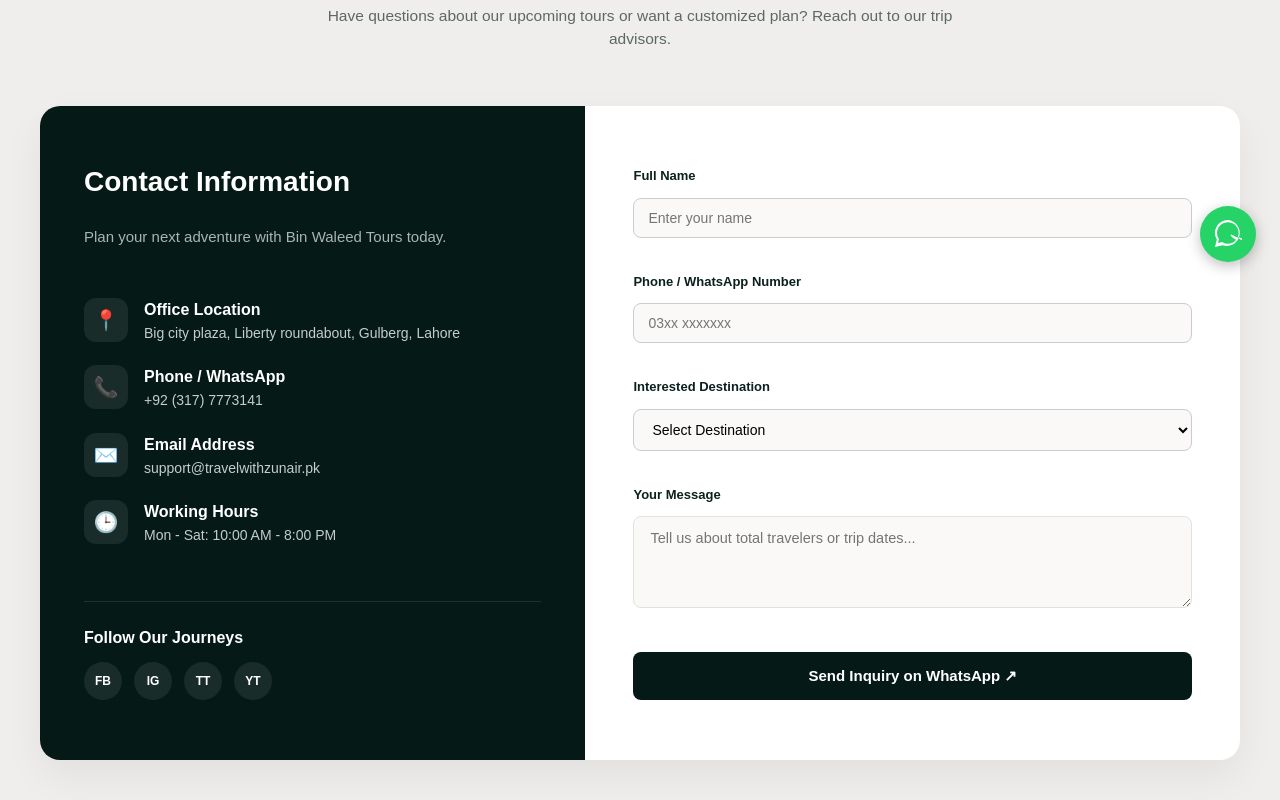
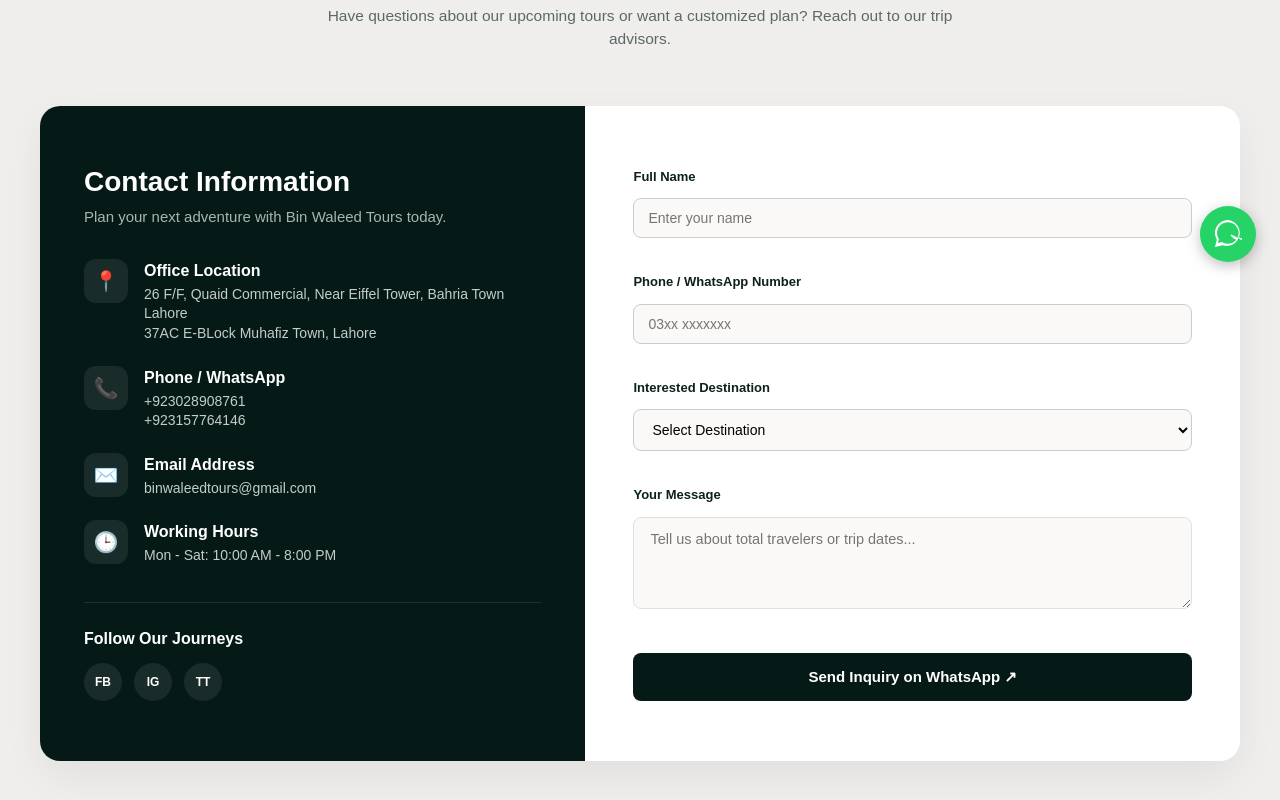
Before and after one commit to binwaleedtours-pixel/my-website, a React (Vite) app: page /contact in a window 1280 px wide. Shown: the part 514-1314 px from the top of the page. Built offline with nearby package versions, Linux system fonts and the light colour scheme.

Commit message:
contact page content updted

```diff
--- a/src/Contact.jsx
+++ b/src/Contact.jsx
@@ -56,7 +56,9 @@
                 <span className="icon">📍</span>
                 <div>
                   <h5>Office Location</h5>
-                  <p>Big city plaza, Liberty roundabout, Gulberg, Lahore</p>
+                  <p>26 F/F, Quaid Commercial, Near Eiffel Tower, Bahria Town Lahore </p>
+                                    <p>37AC E-BLock Muhafiz Town, Lahore </p>
+
                 </div>
               </div>
 
@@ -64,7 +66,9 @@
                 <span className="icon">📞</span>
                 <div>
                   <h5>Phone / WhatsApp</h5>
-                  <p>+92 (317) 7773141</p>
+                  <p>+923028908761</p>
+                                    <p>+923157764146</p>
+
                 </div>
               </div>
 
@@ -72,7 +76,7 @@
                 <span className="icon">✉️</span>
                 <div>
                   <h5>Email Address</h5>
-                  <p>support@travelwithzunair.pk</p>
+                  <p>binwaleedtours@gmail.com</p>
                 </div>
               </div>
 
@@ -89,17 +93,14 @@
             <div className="social-links-wrap">
               <h5>Follow Our Journeys</h5>
               <div className="social-icons">
-                <a href="https://facebook.com" target="_blank" rel="noreferrer" aria-label="Facebook">
+                <a href="https://www.facebook.com/binwaleedtours" target="_blank" rel="noreferrer" aria-label="Facebook">
                   <span>FB</span>
                 </a>
-                <a href="https://instagram.com" target="_blank" rel="noreferrer" aria-label="Instagram">
+                <a href="https://www.instagram.com/binwaleedtours/" target="_blank" rel="noreferrer" aria-label="Instagram">
                   <span>IG</span>
                 </a>
-                <a href="https://tiktok.com" target="_blank" rel="noreferrer" aria-label="TikTok">
+                <a href="https://www.tiktok.com/@binwaleedtours" target="_blank" rel="noreferrer" aria-label="TikTok">
                   <span>TT</span>
-                </a>
-                <a href="https://youtube.com" target="_blank" rel="noreferrer" aria-label="YouTube">
-                  <span>YT</span>
                 </a>
               </div>
             </div>
```
